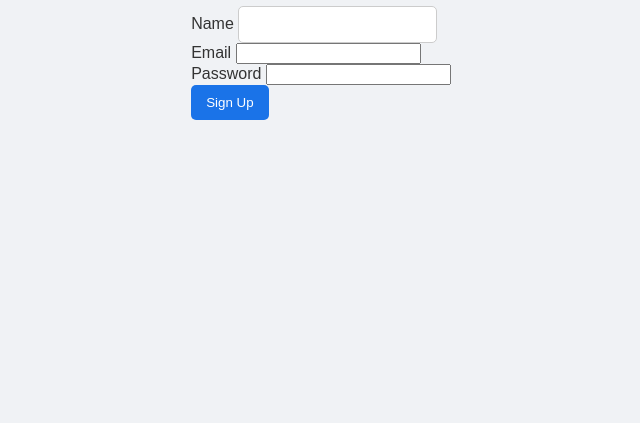
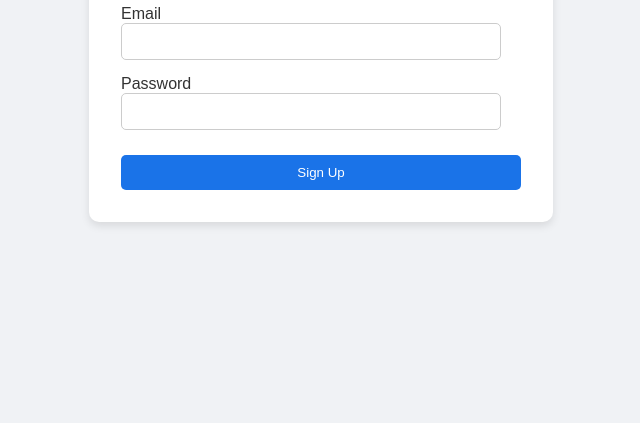
Before and after one commit to akrmsr/fsd-lab-2, a plain HTML site: page signup.html in a window 1280 px wide. Shown: the part 377-800 px from the top of the page, without its empty margins (319-959 px from the left). Drawn offline with Linux system fonts and the light colour scheme.

Commit message:
Update style.css

```diff
--- a/style.css
+++ b/style.css
@@ -1,3 +1,4 @@
+/* --- Styles for Playlist Page and General Layout --- */
 body {
     font-family: Arial, sans-serif;
     background-color: #f0f2f5;
@@ -100,9 +101,42 @@
     background-color: #1a73e8;
     height: 100%;
     width: 0%;
-    transition: width 0.1s linear; /* Optional: adds a smooth transition */
+    transition: width 0.1s linear;
 }
 
 #shuffleBtn {
     background-color: #34a853;
 }
+
+/* --- New Styles for Sign-Up Page --- */
+.signup-container {
+    background: #fff;
+    padding: 2rem;
+    border-radius: 10px;
+    box-shadow: 0 4px 8px rgba(0, 0, 0, 0.1);
+    width: 90%;
+    max-width: 400px;
+    text-align: center;
+}
+
+.signup-container h1 {
+    margin-bottom: 20px;
+}
+
+.form-group {
+    margin-bottom: 15px;
+    text-align: left;
+}
+
+.signup-container input {
+    width: calc(100% - 20px);
+    padding: 10px;
+    border-radius: 5px;
+    border: 1px solid #ccc;
+    box-sizing: border-box;
+}
+
+.signup-container button {
+    width: 100%;
+    margin-top: 10px;
+}
```
